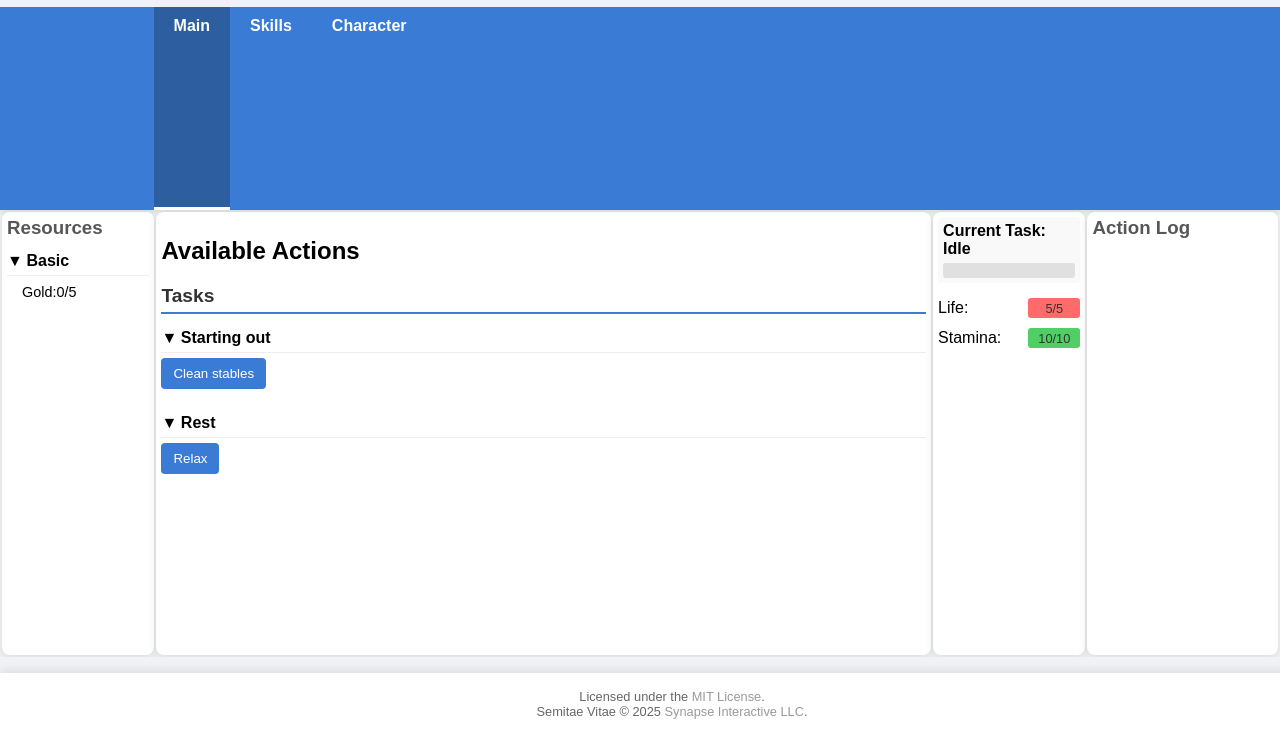
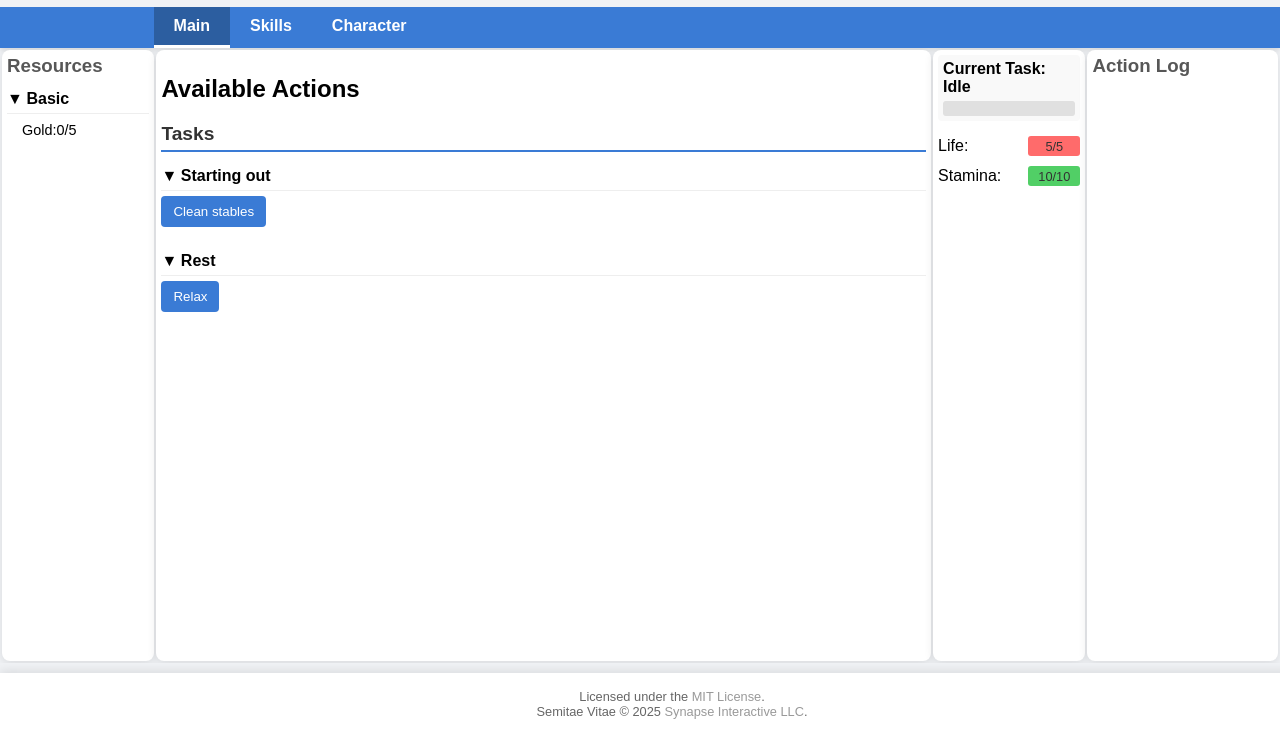
Before and after one commit to synapseinteractivellc/SemitaeVitae, a plain HTML site: page index.html in a window 1280 px wide. Both pictures are taken after typing "Sample" into the empty fields and a click on the button "ENTER THE CITY". Shown: the part 66-800 px from the top of the page. Drawn offline with Linux system fonts and the light colour scheme.

Commit message:
Display fix for nav

```diff
--- a/css/main.css
+++ b/css/main.css
@@ -199,6 +199,7 @@ p {
     display: none; /* Initially hidden */
     width: 100%;
     height: 100%;
+    flex-direction: column; /* Stack nav and main-panel vertically */
 }
 
 .main-panel {
--- a/game.js
+++ b/game.js
@@ -184,7 +184,7 @@ class Game {
             this.welcomePage.style.display = 'none';
         }
         if (this.gamePage) {
-            this.gamePage.style.display = 'grid';
+            this.gamePage.style.display = 'flex';
         }
     }
 
```
